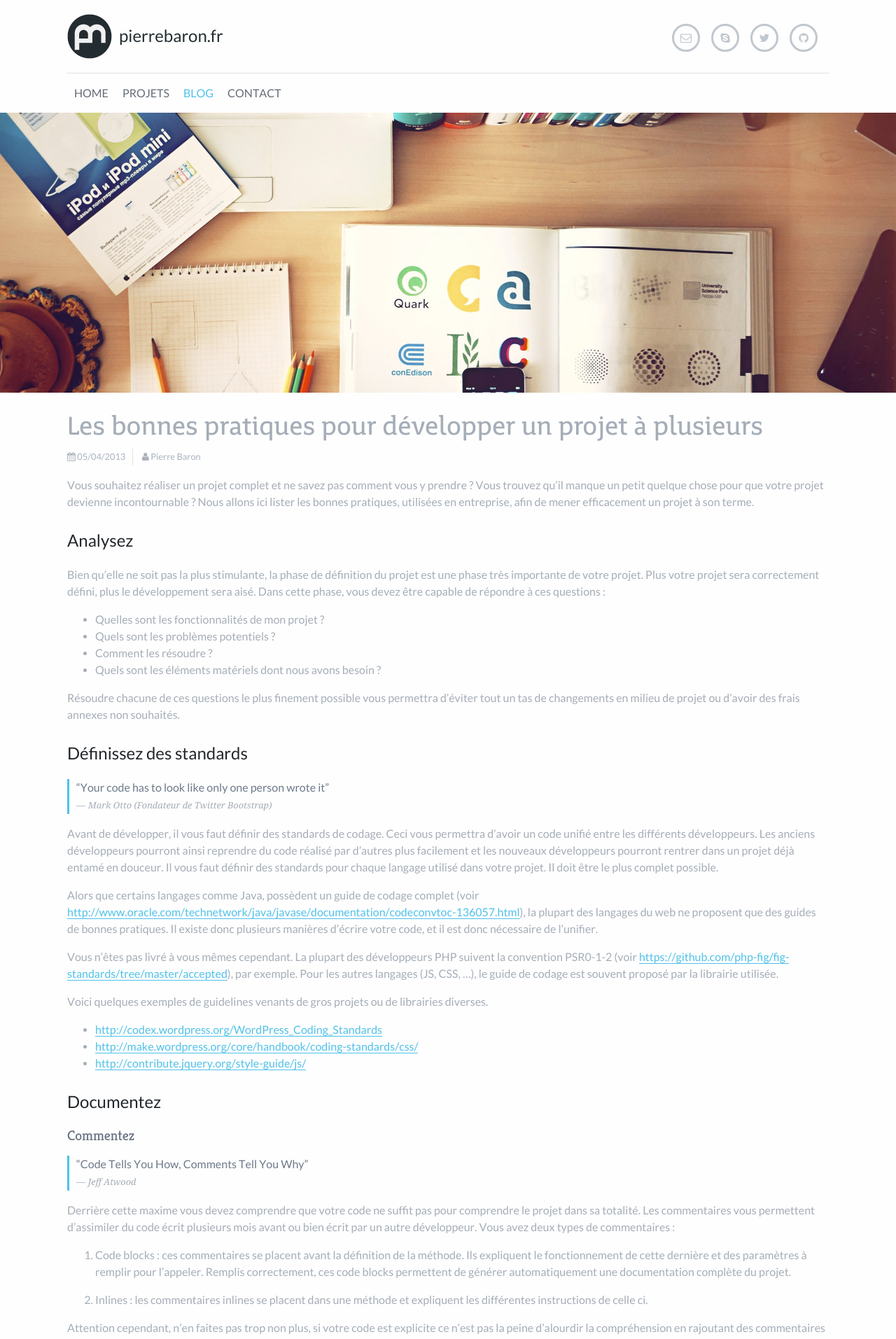
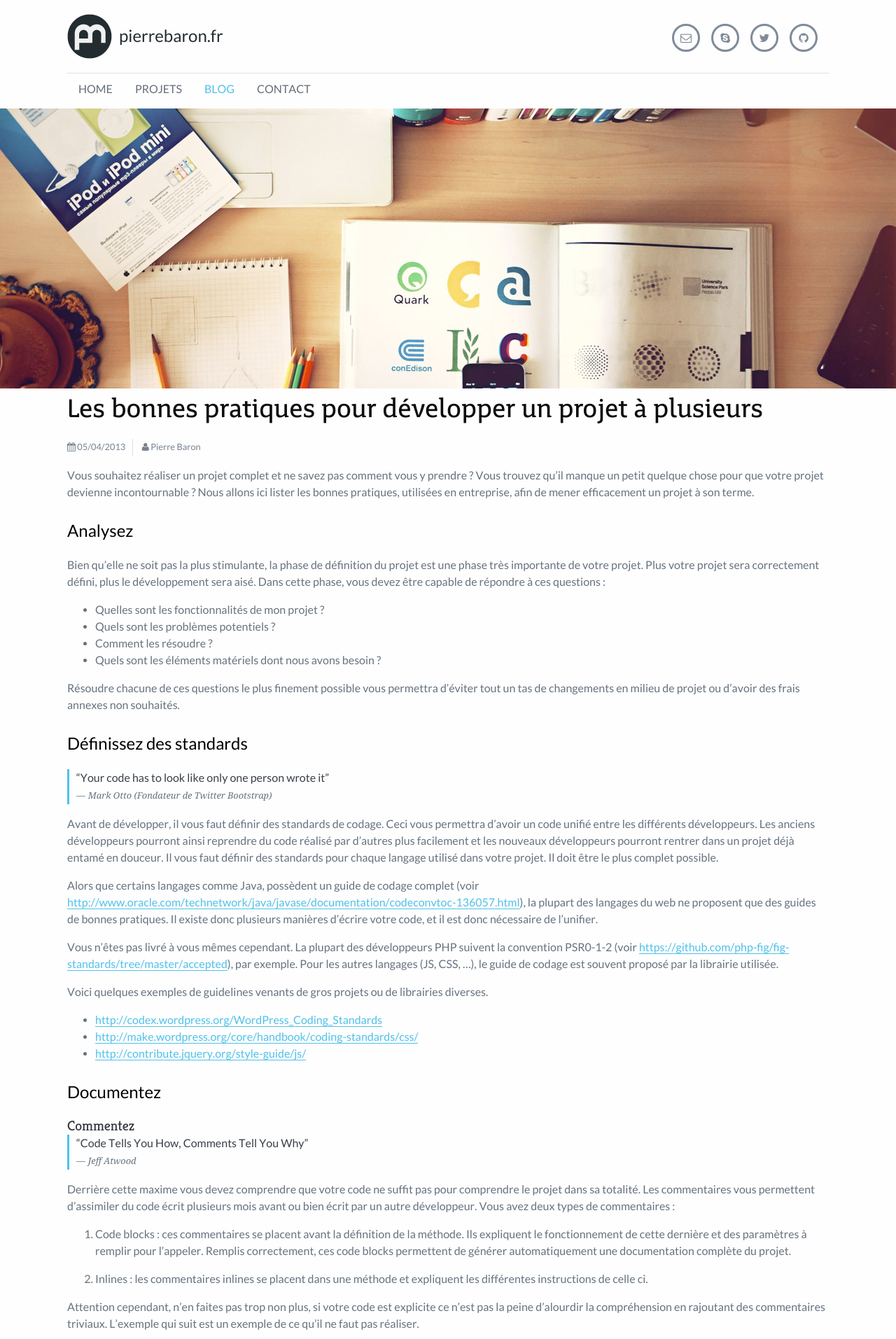
Before and after one commit to prbaron/prbaron.github.com, a Jekyll site: the page built from _posts/blog/2013-04-05-bonnes-pratiques-developper-plusieurs.md, in a window 1280 px wide. Shown: the top 1913 px of the page at 70% size. Built offline with Jekyll 4.4.1, drawn with Linux system fonts in a browser that asks for light colours; Markdown is read by kramdown in place of the engine named in the settings.

Commit message:
maj style

```diff
--- a/css/style.css
+++ b/css/style.css
@@ -1434,7 +1434,7 @@ a .icon-rotate-90:before, a .icon-rotate-180:before, a .icon-rotate-270:before,
 
 body {
   background: #fefefe;
-  color: #a5adb7;
+  color: #66727f;
   font-family: Lato, 'PT Sans', sans-serif;
   font-weight: 400;
   font-size: 16px;
@@ -1557,9 +1557,9 @@ header .socials {
     margin-right: 1em;
     text-align: center; }
   header .socials a {
-    border: 3px solid #c1c7ce;
+    border: 3px solid #7f8b99;
     border-radius: 25em;
-    color: #c1c7ce;
+    color: #7f8b99;
     display: block;
     height: 40px;
     line-height: 18px;
@@ -1570,7 +1570,7 @@ header .socials {
     -moz-transition: background 0.2s;
     transition: background 0.2s; }
     header .socials a:hover {
-      background: #c1c7ce;
+      background: #7f8b99;
       color: #fefefe; }
 header nav {
   *zoom: 1;
@@ -1587,7 +1587,8 @@ header nav {
     display: table;
     width: 100%;
     table-layout: fixed;
-    padding-left: 0; }
+    padding-left: 0;
+    margin-top: 10px; }
     header nav ul:before, header nav ul:after {
       content: " ";
       display: table; }
@@ -1600,7 +1601,7 @@ header nav {
       border-bottom: none;
       color: #656d78;
       font-family: Lato, sans-serif;
-      padding: 17px 10px 19px 10px;
+      padding: 10px 16px;
       text-decoration: none; }
       header nav li a:hover, header nav li a:active {
         background: #4fc1e9;
@@ -1641,36 +1642,43 @@ header nav {
       background: none;
       height: 0; } }
 
+p, h1, h2, h3, h4, h5, h6, ul, ol, blockquote, pre {
+  margin-bottom: 16px;
+  margin-top: 0; }
+
 h1, h2, h3, h4 h5, h6 {
   font-weight: 400; }
 
 h1 {
+  color: #0b0c0e;
   font-family: "Mir-Medium", Lato, sans-serif;
   font-size: 2.5em;
-  line-height: 60px;
-  margin: 0.5em 0 0 0; }
+  line-height: 1.25em;
+  margin: 6px 0 16px 0; }
 
 h2 {
-  color: #22272b;
+  color: black;
   font-size: 1.5em;
-  padding-bottom: 8px;
-  margin: 16px 0; }
+  margin-bottom: 24px; }
   h2 a {
-    color: #131517; }
+    color: black; }
   h2 small {
-    color: #7a8796;
+    color: #444c55;
     font-family: Lato, sans-serif;
     font-size: 0.6em;
     font-weight: normal; }
 
 h3 {
-  color: #667281;
+  color: #32373e;
   font-family: Kreon, Lato, sans-serif;
   font-size: 1.25em;
-  margin: 16px 0 0; }
+  margin: 0; }
 
 h4 {
   font-size: 1.125em; }
+
+pre {
+  margin-bottom: 27px; }
 
 section {
   margin-bottom: 60px; }
@@ -1792,7 +1800,7 @@ section {
     padding-bottom: 0; }
 
 .subtitle {
-  color: #aab2bd;
+  color: #768291;
   font-family: Lato, sans-serif;
   font-size: 0.8em;
   margin-top: 0;
@@ -1825,6 +1833,9 @@ footer {
     display: table; }
   footer:after {
     clear: both; }
+  footer p {
+    margin-bottom: 0;
+    line-height: 120px; }
   footer p:first-of-type {
     float: left; }
   footer p:last-of-type {
@@ -1860,16 +1871,20 @@ footer {
   border-radius: 2px;
   background: #4fc1e9;
   border: 1px solid #38b9e6;
+  box-shadow: 0em -0.185rem 0em rgba(0, 0, 0, 0.1) inset;
   color: #fff;
   display: inline-block;
   padding: 10px 20px;
-  text-decoration: none; }
+  text-decoration: none;
+  -webkit-transition: opacity 0.25s ease, background-color 0.25s ease, color 0.25s ease, background 0.25s ease, text-shadow 0.25s ease, box-shadow 0.25s ease;
+  -moz-transition: opacity 0.25s ease, background-color 0.25s ease, color 0.25s ease, background 0.25s ease, text-shadow 0.25s ease, box-shadow 0.25s ease;
+  transition: opacity 0.25s ease, background-color 0.25s ease, color 0.25s ease, background 0.25s ease, text-shadow 0.25s ease, box-shadow 0.25s ease; }
   .btn:hover, .pagination .prev a:hover, .pagination .next a:hover {
     border: 1px solid #1790bb;
     background: #1aa2d1;
     color: #fff; }
   .btn:active, .pagination .prev a:active, .pagination .next a:active {
-    box-shadow: 0 0 0 1px rgba(0, 0, 0, 0.2) inset, 0 0 10px rgba(0, 0, 0, 0.5) inset;
+    box-shadow: 0px 1px 0.2em 0px rgba(0, 0, 0, 0.3) inset;
     color: #fff; }
 
 .pagination {
@@ -1895,11 +1910,11 @@ footer {
 
 blockquote {
   border-left: 3px solid #4fc1e9;
-  color: #6d7a89;
+  color: #383f47;
   padding-left: 10px;
   margin: 0; }
   blockquote em {
-    color: #a5adb7;
+    color: #66727f;
     font-size: 0.8em;
     font-family: 'Droid Serif', serif; }
     blockquote em:before {
```
